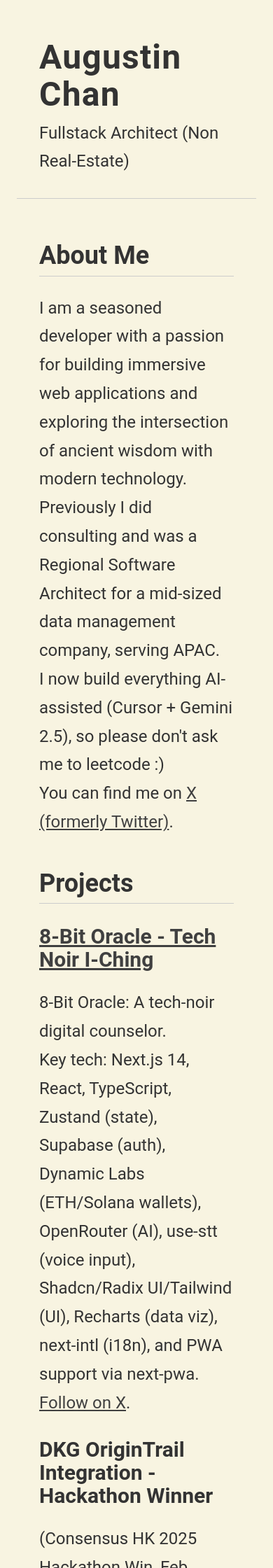
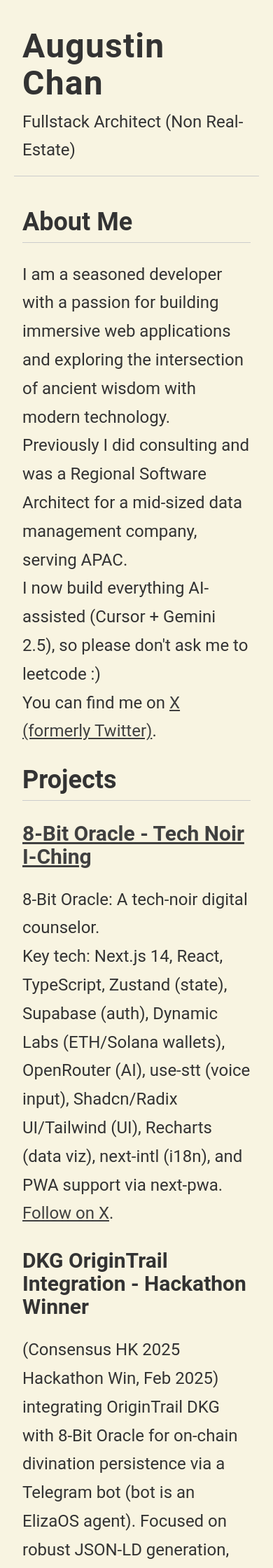
Before and after one commit to augchan42/augchan42.github.io, a Jekyll site: the page built from index.html, in a window 390 px wide. Shown: the top 2240 px of the page at 70% size. Built offline with Jekyll 4.4.1, drawn with Linux system fonts in a browser that asks for light colours; some web fonts are replaced.

Commit message:
Add responsive styles for mobile screens in portfolio layout. Introduce media queries to adjust padding and margins for various elements, enhancing usability on smaller devices.

```diff
--- a/css/hux-blog.css
+++ b/css/hux-blog.css
@@ -1864,6 +1864,29 @@
     padding-top: 2rem;
   }
 }
+@media screen and (max-width: 767px) {
+  body.portfolio-page .portfolio-layout-container {
+    padding: 1rem 0.75rem;
+  }
+  body.portfolio-page .portfolio-header {
+    padding: 1rem 0.75rem;
+  }
+  body.portfolio-page .portfolio-main {
+    padding: 1rem 0.75rem;
+  }
+  body.portfolio-page .portfolio-section {
+    margin-bottom: 1.5rem;
+  }
+  body.portfolio-page .portfolio-main-content {
+    margin-bottom: 1rem;
+  }
+  body.portfolio-page .portfolio-sidebar {
+    padding-top: 1rem;
+  }
+  body.portfolio-page .portfolio-footer {
+    padding: 1rem 0.75rem;
+  }
+}
 body.portfolio-page .portfolio-footer {
   padding: 2rem;
   border-top: 1px solid #ccc;
```
Also changed, not shown: less/portfolio.less (+31 -0 lines), css/hux-blog.min.css.
